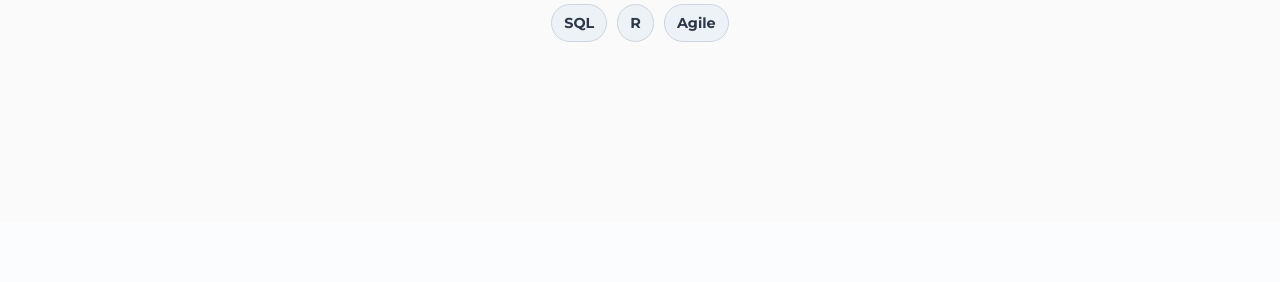
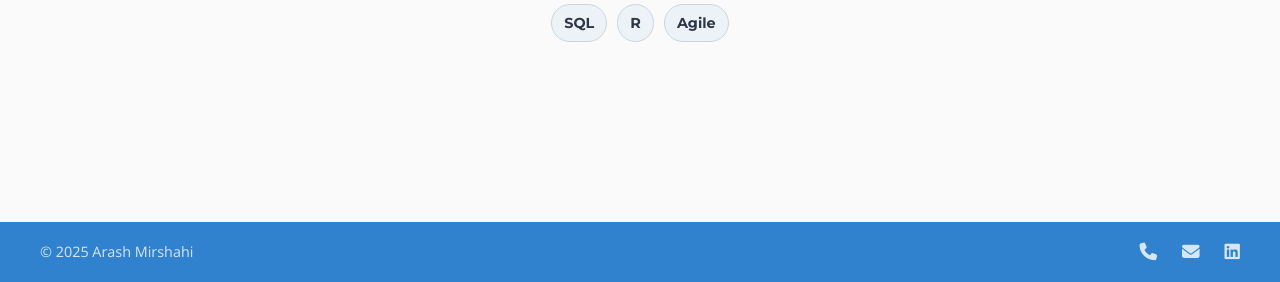
Before and after one commit to Arashi20/Personal_Portfolio_Website, a Flask app: page / in a window 1280 px wide. Shown: the part 1587-1869 px from the top of the page. Before the commit the page ends 1629 px from the top, so only its background shows below. Run offline with Flask 3, Linux system fonts and the light colour scheme.

Commit message:
Finished main page MVP

```diff
--- a/static/css/style.css
+++ b/static/css/style.css
@@ -26,6 +26,13 @@ body {
     color: var(--text-color);
     font-family: var(--font-body);
     line-height: 1.7;
+
+    /* NEW: Flex column layout to enable sticky footer */
+    display: flex;
+    flex-direction: column;
+    min-height: 100vh; /* Forces body to be at least the height of the screen */
+
+
 }
 
 img {
@@ -117,7 +124,7 @@ a {
 .hero {
     text-align: center;
     padding: 80px 20px; /* Reduced top padding slightly */
-    max-width: 800px;
+    max-width: 1000px;
     margin: 0 auto;
 }
 
@@ -182,6 +189,8 @@ a {
    4. Blog Post Styling
    ========================================= */
 .content-container {
+    /* Add this property to push the footer down */
+    flex: 1;
     max-width: 700px;
     margin: 60px auto;
     padding: 0 20px;
@@ -296,7 +305,7 @@ a {
 
 /* The container for text */
 .bio-summary {
-    max-width: 800px; /* Keeps line length readable */
+    max-width: 900px; /* Keeps line length readable */
     margin: 40px auto;
     text-align: center;
     color: #4A5568;
@@ -340,3 +349,52 @@ a {
     font-family: var(--font-header);
     border: 1px solid #CBD5E0;
 }
+
+
+/* =========================================
+   Footer Styling
+   ========================================= */
+.footer {
+    background-color: var(--nav-bg); /* Matches Navbar Blue */
+    color: var(--nav-text);
+    display: flex;
+    justify-content: space-between;
+    align-items: center;
+    padding: 0 40px;
+    height: 60px; /* Slightly shorter than header */
+    margin-top: auto; /* Extra safety to push to bottom */
+}
+
+.footer-left {
+    font-size: 0.9rem;
+    opacity: 0.8;
+    font-family: var(--font-body);
+}
+
+.footer-right {
+    display: flex;
+    gap: 25px;
+    align-items: center;
+}
+
+.footer-icon {
+    color: rgba(255, 255, 255, 0.8); /* Transparent white */
+    font-size: 1.1rem;
+    transition: all 0.3s ease;
+}
+
+.footer-icon:hover {
+    color: #FFFFFF;       /* Bright white */
+    transform: translateY(-3px); /* Pop-up effect */
+}
+
+/* Mobile Responsiveness for Footer */
+@media (max-width: 768px) {
+    .footer {
+        flex-direction: column; /* Stack items */
+        height: auto;
+        padding: 15px;
+        gap: 10px;
+        text-align: center;
+    }
+}
--- a/templates/base.html
+++ b/templates/base.html
@@ -25,11 +25,12 @@
         </div>
 
         <div class="nav-right">
-            <a href="#" class="nav-icon" title="Kaggle"><i class="fab fa-kaggle"></i></a>
-            <a href="#" class="nav-icon" title="Goodreads"><i class="fab fa-goodreads"></i></a>
-            <a href="#" class="nav-icon" title="LinkedIn"><i class="fab fa-linkedin"></i></a>
-            <a href="https://github.com/Arashi20" class="nav-icon" title="Github"><i class="fab fa-github"></i></a>
-            <a href="#" class="nav-icon" title="Instagram"><i class="fab fa-instagram"></i></a>
+            <!-- Make sure the links open in a new tab -->
+            <a href="https://www.kaggle.com/arashmirshahi" class="nav-icon" title="Kaggle" target="_blank" rel="noopener noreferrer"><i class="fab fa-kaggle"></i></a>
+            <a href="https://www.goodreads.com/user/show/169512164-arash-mirshahi" class="nav-icon" title="Goodreads" target="_blank" rel="noopener noreferrer"><i class="fab fa-goodreads"></i></a>
+            <a href="https://www.linkedin.com/in/arash-mirshahi-159995167" class="nav-icon" title="LinkedIn" target="_blank" rel="noopener noreferrer"><i class="fab fa-linkedin"></i></a>
+            <a href="https://github.com/Arashi20" class="nav-icon" title="Github" target="_blank" rel="noopener noreferrer"><i class="fab fa-github"></i></a>
+            <a href="https://www.instagram.com/arash.liftz" class="nav-icon" title="Instagram" target="_blank" rel="noopener noreferrer"><i class="fab fa-instagram"></i></a>
         </div>
     </nav>
 
@@ -40,5 +41,33 @@
         {% endblock %}
     </div>
 
+    <!-- ========================
+         NEW: Footer Section
+         ======================== -->
+    <footer class="footer">
+        <!-- Left Side: Copyright / Name -->
+        <div class="footer-left">
+            <span>&copy; 2025 Arash Mirshahi</span>
+        </div>
+
+        <!-- Right Side: Contact Icons -->
+        <div class="footer-right">
+            <!-- 1. Phone Icon (Update the number) -->
+            <a href="tel:+31640998004" class="footer-icon" title="Call Me">
+                <i class="fas fa-phone"></i>
+            </a>
+
+            <!-- 2. Email Icon (Update the email) -->
+            <a href="mailto:arashmirshahi14@gmail.com" class="footer-icon" title="Send Email">
+                <i class="fas fa-envelope"></i>
+            </a>
+
+            <!-- 3. LinkedIn Icon -->
+            <a href="https://www.linkedin.com/in/arash-mirshahi-159995167" class="footer-icon" title="LinkedIn" target="_blank" rel="noopener noreferrer">
+                <i class="fab fa-linkedin"></i>
+            </a>
+        </div>
+    </footer>
+
 </body>
 </html>
```
